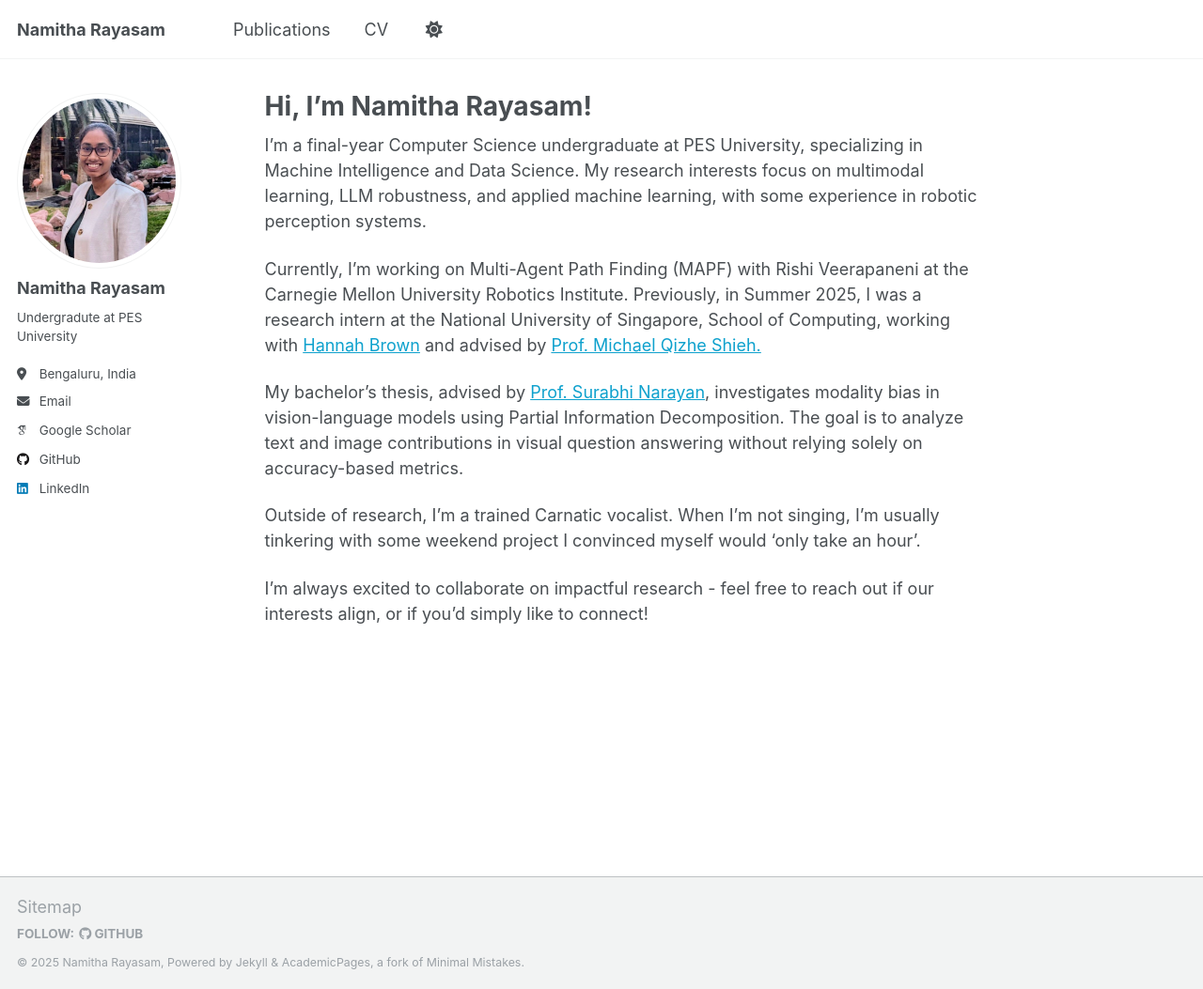
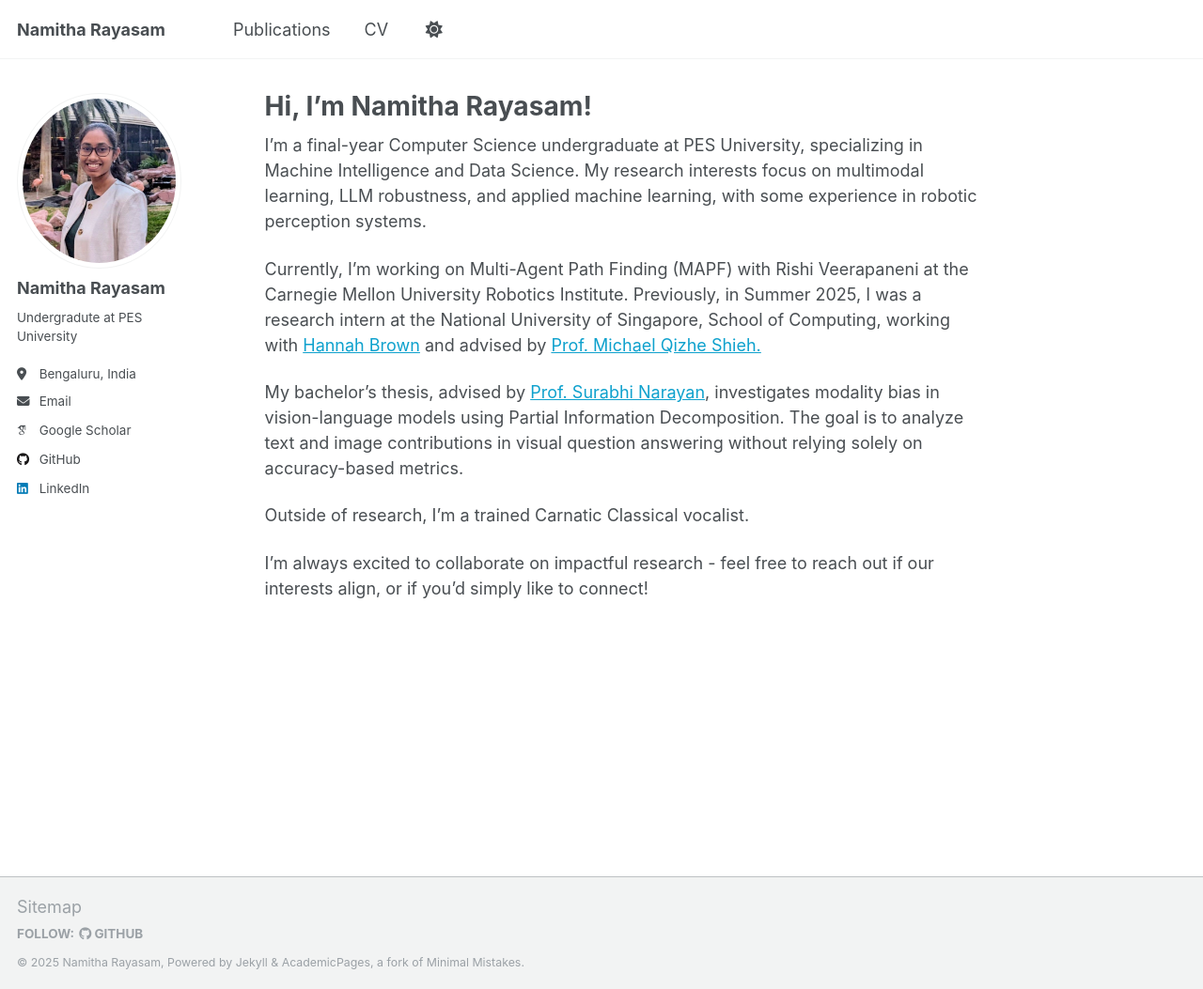
Before and after one commit to namitharayasam/namitharayasam.github.io, a Jekyll site: the page built from _pages/about.md, in a window 1280 px wide and 1053 px high. Shown: the whole window at 94% size. Built offline with Jekyll 4.4.1, drawn with Linux system fonts in a browser that asks for light colours; some web fonts are replaced.

Commit message:
Update about.md

```diff
--- a/_pages/about.md
+++ b/_pages/about.md
@@ -13,7 +13,7 @@ Currently, I’m working on Multi-Agent Path Finding (MAPF) with Rishi Veerapane
 
 My bachelor’s thesis, advised by [Prof. Surabhi Narayan](https://staff.pes.edu/nm1306/), investigates modality bias in vision-language models using Partial Information Decomposition. The goal is to analyze text and image contributions in visual question answering without relying solely on accuracy-based metrics.
 
-Outside of research, I’m a trained Carnatic vocalist. When I’m not singing, I’m usually tinkering with some weekend project I convinced myself would ‘only take an hour'.
+Outside of research, I’m a trained Carnatic Classical vocalist.
 
 I’m always excited to collaborate on impactful research - feel free to reach out if our interests align, or if you’d simply like to connect!
 
```
